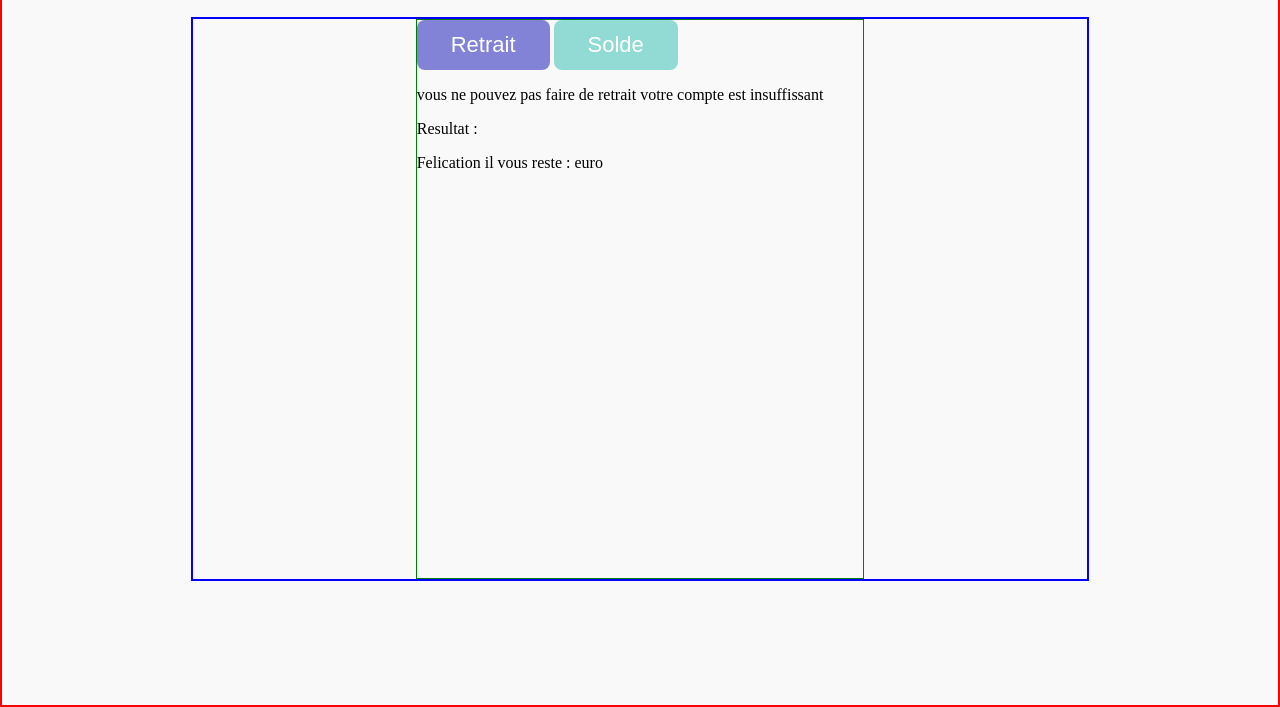
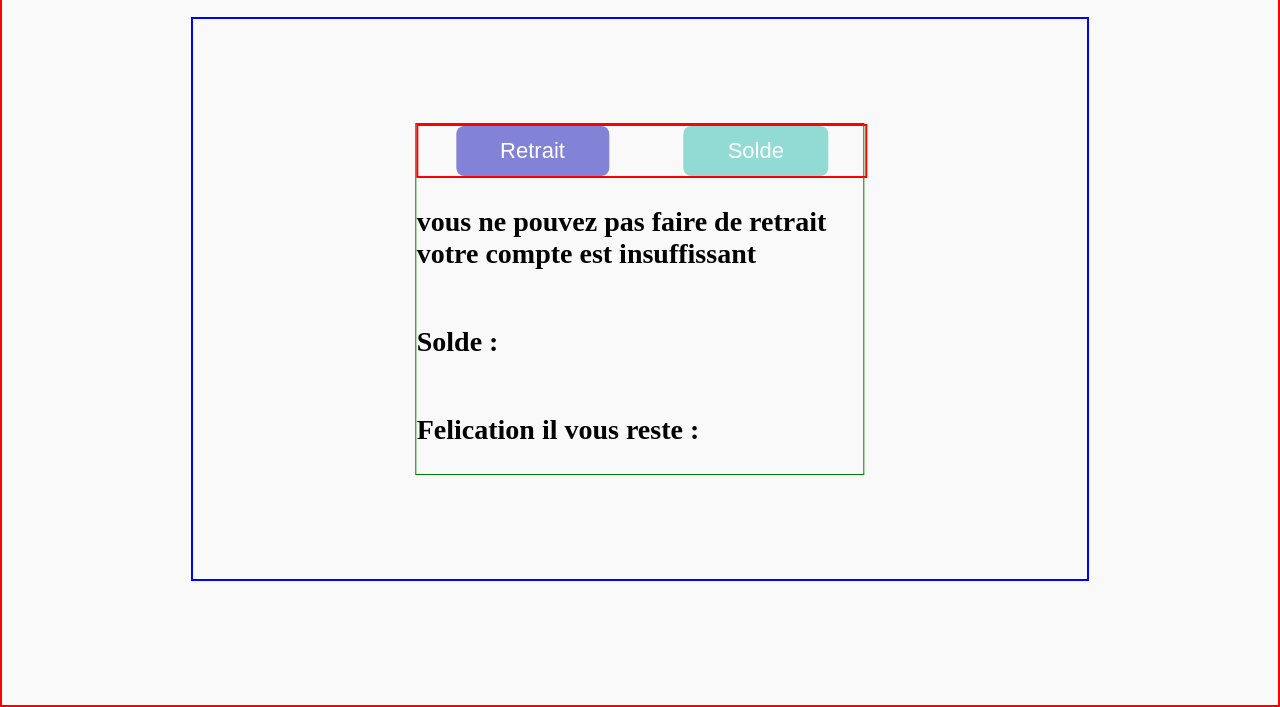
Before and after one commit to surnaturel/apprendre_JS_OpenClassrooms_P3, a plain HTML site: page index.html in a window 1280 px wide. Shown: the part 93-800 px from the top of the page. Drawn offline with Linux system fonts and the light colour scheme; files that its build step writes are made by us from their sources.

Commit message:
deuxieme commit de mon presonnel projet 3

```diff
--- a/css/index.css
+++ b/css/index.css
@@ -81,23 +81,36 @@ main {
     background-color: brown;
     color:white;
 }
-
 #retrait_solde{
     width: 70%;
     min-height: 70vh;
     border: 2px solid blue;
     margin: auto;
-    display: flex;
-    justify-content: center;
-    align-self: center;
+    position: relative;
 }
-
 #retrait_solde .slde_reta{
     width: 50%;
+    display: flex;
+    flex-direction: column;
+    align-items:flex-start;
+    position: absolute;
+    top: 50%;
+    right: 50%;
+    transform: translate(50%, -50%);
     border: 1px solid green;
 }
+#retrait_solde .slde_reta p{
+    font-size: 28px;
+    font-weight: 600;
+}
+#retrait_solde .slde_reta .bouton{
+    border: 2px solid red;
+    width: 100%;
+    display: flex;
+    justify-content: space-around;
+}
 #retrait_solde .slde_reta .bouton button{
-    padding: 12px 34px;
+    padding: 12px 44px;
     border-radius: 8px;
     font-size: 22px;
     color:white;
--- a/index.html
+++ b/index.html
@@ -5,7 +5,7 @@
         <meta http-equiv="X-UA-Compatible" content="IE=edge">
         <meta name="viewport" content="width=device-width, initial-scale=1.0">
         <title>Apprendre Js</title>
-        <link rel="stylesheet" href="index.css">
+        <link rel="stylesheet" href="css/index.css">
     </head>
     <body>
         <h1 id="titre-banque">Exemple de Reception de Guichet Bancaire</h1>
@@ -48,8 +48,8 @@
                     <button class="solde">Solde</button>
                 </div>
                 <p> vous ne pouvez pas faire de retrait votre compte est insuffissant</p>
-                <p id="resultat">Resultat : <span class="montant_solde"></span> </p>
-                <p id="resultat">Felication il vous reste : <span class="montant_reslt"></span> euro</p>
+                <p id="resultat">Solde : <span class="montant_solde"></span> </p>
+                <p id="resultat">Felication il vous reste : <span class="montant_reslt"></span></p>
             </div>
         </div>
         <script src="index.js"></script>
```
